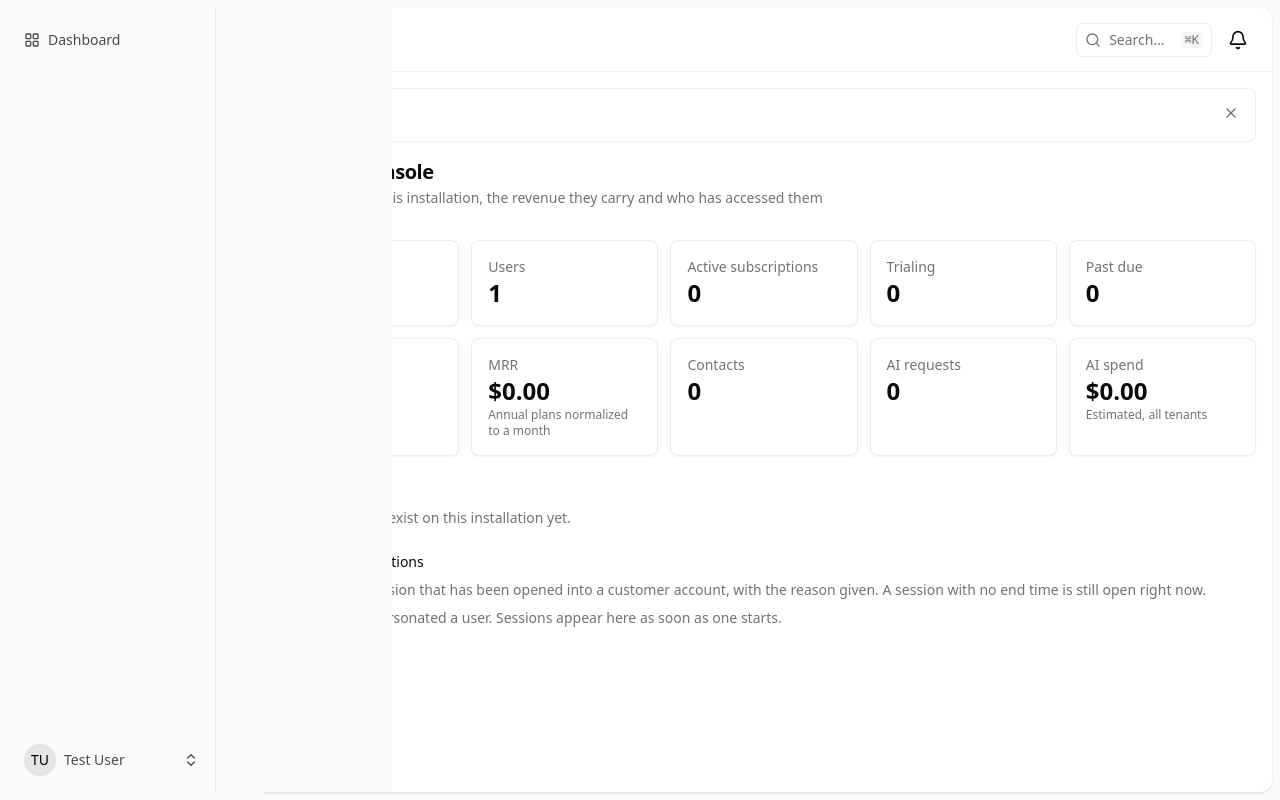
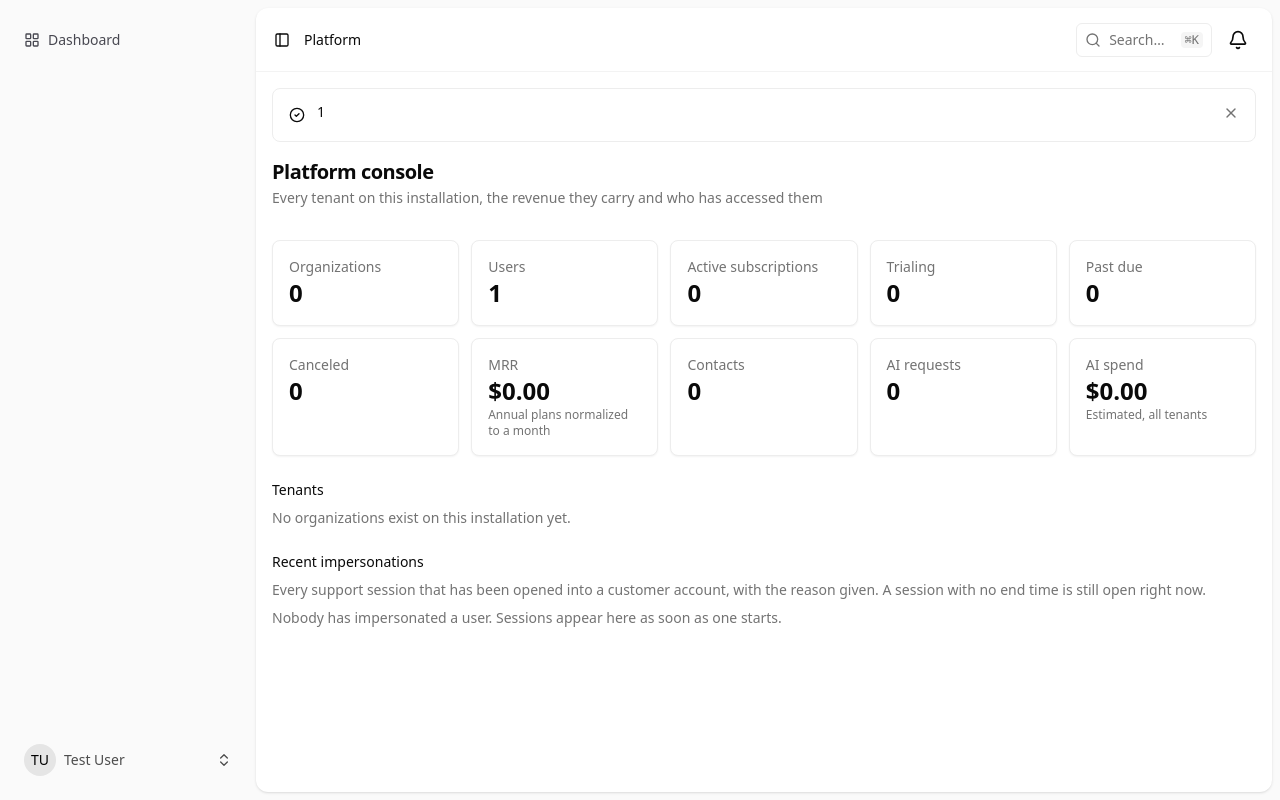
Before and after one commit to Dalbeirdev/piotrack, a Laravel app: page /platform in a window 1280 px wide. Run offline with Laravel 12, Linux system fonts and the light colour scheme; the visitor is signed in with stand-in values (Sample User, id 1); data comes from the database, SQL or seed files in the repository; data that the repository does not hold is empty; style sheets or scripts are compiled from the project's sources; some libraries are stand-ins or nearby versions; some web fonts are replaced.

Commit message:
Revert to a single collapsible sidebar; the two-pane covered content
Seeing the two-pane rendered showed it was the wrong pattern for this app. It
was widened to 25rem but the content area only shifts by the layout's default
16rem, so ~9rem of every page rendered underneath the sidebar - the CRM panel
was literally covering the deals kanban. It also had no collapse control, so it
permanently stole ~430px from data-dense pages (tables, kanban) that need the
width.

Restores the single-column accordion sidebar from before the two-pane: one
16rem column whose width matches the inset offset, so nothing is covered;
sections expand inline one at a time; single-item sections render as plain
links; and collapsible="icon" gives the header's SidebarTrigger a real collapse
control - it shrinks the sidebar to a thin icon rail, returning the space to the
content. This is the standard pattern for data-dense SaaS.

nav-main.tsx and the accordion test are restored alongside; the two-pane test is
replaced. Gate green: prettier, eslint, tsc, 20 Vitest tests. Assets rebuilt.

```diff
--- a/resources/js/components/app-sidebar.tsx
+++ b/resources/js/components/app-sidebar.tsx
@@ -1,27 +1,16 @@
+import { NavMain } from '@/components/nav-main';
 import { NavUser } from '@/components/nav-user';
 import { OrganizationSwitcher } from '@/components/organization-switcher';
-import {
-    Sidebar,
-    SidebarContent,
-    SidebarFooter,
-    SidebarGroup,
-    SidebarGroupLabel,
-    SidebarHeader,
-    SidebarMenu,
-    SidebarMenuButton,
-    SidebarMenuItem,
-} from '@/components/ui/sidebar';
+import { Sidebar, SidebarContent, SidebarFooter, SidebarHeader } from '@/components/ui/sidebar';
 import { usePermissions } from '@/hooks/use-permissions';
-import { cn } from '@/lib/utils';
 import { type NavItem } from '@/types';
-import { Link, usePage } from '@inertiajs/react';
+import { usePage } from '@inertiajs/react';
 import {
     Bell,
     BookOpen,
     Bot,
     Building2,
     CalendarClock,
-    ChevronRight,
     Code,
     Compass,
     Eye,
@@ -66,11 +55,10 @@ import {
     UserPlus,
     Users,
     Workflow,
-    type LucideIcon,
 } from 'lucide-react';
 import { useEffect, useState } from 'react';
 
-type NavGroup = { id: string; label: string; icon: LucideIcon; items: NavItem[] };
+type NavGroup = { id: string; label: string; items: NavItem[] };
 
 export function AppSidebar() {
     const { can } = usePermissions();
@@ -173,18 +161,18 @@ export function AppSidebar() {
     ].filter(Boolean) as NavItem[];
 
     const sections: NavGroup[] = [
-        { id: 'crm', label: 'CRM', icon: Users, items: crmNavItems },
-        { id: 'marketing', label: 'Marketing', icon: Megaphone, items: marketingNavItems },
-        { id: 'seo', label: 'SEO', icon: Search, items: seoNavItems },
-        { id: 'ads', label: 'Advertising', icon: Target, items: adsNavItems },
-        { id: 'content', label: 'Content', icon: PenLine, items: contentNavItems },
-        { id: 'website', label: 'Website', icon: Globe, items: websiteNavItems },
-        { id: 'sales', label: 'Sales', icon: Gauge, items: salesNavItems },
-        { id: 'analytics', label: 'Analytics', icon: LineChart, items: analyticsNavItems },
-        { id: 'ai', label: 'AI', icon: Sparkles, items: aiNavItems },
-        { id: 'delivery', label: 'Delivery', icon: Workflow, items: deliveryNavItems },
-        { id: 'portal', label: 'Portal', icon: Handshake, items: portalNavItems },
-        { id: 'platform', label: 'Platform', icon: Server, items: platformNavItems },
+        { id: 'crm', label: 'CRM', items: crmNavItems },
+        { id: 'marketing', label: 'Marketing', items: marketingNavItems },
+        { id: 'seo', label: 'SEO', items: seoNavItems },
+        { id: 'ads', label: 'Advertising', items: adsNavItems },
+        { id: 'content', label: 'Content', items: contentNavItems },
+        { id: 'website', label: 'Website', items: websiteNavItems },
+        { id: 'sales', label: 'Sales', items: salesNavItems },
+        { id: 'analytics', label: 'Analytics', items: analyticsNavItems },
+        { id: 'ai', label: 'AI', items: aiNavItems },
+        { id: 'delivery', label: 'Delivery', items: deliveryNavItems },
+        { id: 'portal', label: 'Portal', items: portalNavItems },
+        { id: 'platform', label: 'Platform', items: platformNavItems },
     ].filter((section) => section.items.length > 0);
 
     // A header exists to group things. A section holding a single item is not a
@@ -203,109 +191,41 @@ export function AppSidebar() {
             .filter((item) => path === item.url || path.startsWith(`${item.url}/`))
             .sort((a, b) => b.url.length - a.url.length)[0]?.url ?? null;
 
-    // The section whose items fill the panel. Defaults to the section holding
-    // the current page; on a page that belongs to no section (the dashboard) it
-    // falls back to the first section, so the panel is never blank.
     const activeGroupId = groups.find((group) => group.items.some((item) => item.url === activeUrl))?.id ?? null;
 
-    const [openGroupId, setOpenGroupId] = useState<string | null>(activeGroupId ?? groups[0]?.id ?? null);
+    const [openGroupId, setOpenGroupId] = useState<string | null>(activeGroupId);
 
     // Follow the page: arriving in a section from a link, the command palette or a
-    // deep link brings that section's panel forward. Manual picks in between are
-    // left alone.
+    // deep link opens that section. Manual toggles in between are left alone.
     useEffect(() => {
         if (activeGroupId) {
             setOpenGroupId(activeGroupId);
         }
     }, [activeGroupId]);
 
-    const openGroup = groups.find((group) => group.id === openGroupId) ?? groups[0] ?? null;
-
     return (
-        // Widened to hold two columns: a section rail and the sub-item panel.
-        <Sidebar collapsible="offcanvas" variant="inset" style={{ '--sidebar-width': '25rem' } as React.CSSProperties}>
-            <div className="flex h-full w-full">
-                {/* Rail: organization, the section list, and the user - always visible. */}
-                <div className="border-sidebar-border flex w-[13rem] shrink-0 flex-col border-r">
+        <Sidebar collapsible="icon" variant="inset">
             <SidebarHeader>
                 <OrganizationSwitcher />
             </SidebarHeader>
 
             <SidebarContent>
-                        <SidebarGroup className="px-2 py-0">
-                            <SidebarMenu>
-                                {topLevelItems.map((item) => (
-                                    <SidebarMenuItem key={item.url}>
-                                        <SidebarMenuButton asChild isActive={item.url === activeUrl} tooltip={item.title}>
-                                            <Link href={item.url} prefetch>
-                                                {item.icon && <item.icon />}
-                                                <span>{item.title}</span>
-                                            </Link>
-                                        </SidebarMenuButton>
-                                    </SidebarMenuItem>
+                <NavMain items={topLevelItems} activeUrl={activeUrl} />
+                {groups.map((group) => (
+                    <NavMain
+                        key={group.id}
+                        items={group.items}
+                        label={group.label}
+                        activeUrl={activeUrl}
+                        open={openGroupId === group.id}
+                        onOpenChange={(open) => setOpenGroupId(open ? group.id : null)}
+                    />
                 ))}
-                            </SidebarMenu>
-                        </SidebarGroup>
-
-                        <SidebarGroup className="px-2 py-0">
-                            <SidebarMenu>
-                                {groups.map((group) => (
-                                    <SidebarMenuItem key={group.id}>
-                                        <SidebarMenuButton
-                                            // A section button swaps the panel; it does not navigate.
-                                            // The current page's section, and whatever you last picked,
-                                            // read as selected.
-                                            isActive={openGroupId === group.id}
-                                            tooltip={group.label}
-                                            onClick={() => setOpenGroupId(group.id)}
-                                        >
-                                            <group.icon />
-                                            <span>{group.label}</span>
-                                            <ChevronRight
-                                                className={cn(
-                                                    'ml-auto transition-transform',
-                                                    openGroupId === group.id && 'text-sidebar-accent-foreground',
-                                                )}
-                                            />
-                                        </SidebarMenuButton>
-                                    </SidebarMenuItem>
-                                ))}
-                            </SidebarMenu>
-                        </SidebarGroup>
             </SidebarContent>
 
             <SidebarFooter>
                 <NavUser />
             </SidebarFooter>
-                </div>
-
-                {/* Panel: the open section's items. */}
-                <div className="flex min-w-0 flex-1 flex-col">
-                    {openGroup && (
-                        <>
-                            <div className="flex h-14 items-center px-4">
-                                <SidebarGroupLabel className="text-sidebar-foreground text-sm font-semibold">{openGroup.label}</SidebarGroupLabel>
-                            </div>
-                            <SidebarContent>
-                                <SidebarGroup className="px-2 py-0">
-                                    <SidebarMenu>
-                                        {openGroup.items.map((item) => (
-                                            <SidebarMenuItem key={item.url}>
-                                                <SidebarMenuButton asChild isActive={item.url === activeUrl}>
-                                                    <Link href={item.url} prefetch>
-                                                        {item.icon && <item.icon />}
-                                                        <span>{item.title}</span>
-                                                    </Link>
-                                                </SidebarMenuButton>
-                                            </SidebarMenuItem>
-                                        ))}
-                                    </SidebarMenu>
-                                </SidebarGroup>
-                            </SidebarContent>
-                        </>
-                    )}
-                </div>
-            </div>
         </Sidebar>
     );
 }
```
Also changed, not shown: resources/js/components/app-sidebar.test.tsx (+63 -74 lines), resources/js/components/nav-main.tsx (added, +71 -0 lines). Lines whose indentation alone changed are shown as unchanged.
